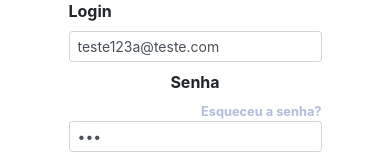
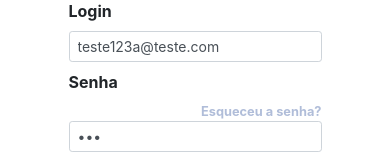
Before and after one commit to juliano988/SimIntelig-ncia-dev-challenge, a Next.js app: page /login in a window 390 px wide. Shown: the part 329-489 px from the top of the page. Built offline with nearby package versions, Linux system fonts and the light colour scheme.

Commit message:
Correção de bugs

```diff
--- a/pages/login.tsx
+++ b/pages/login.tsx
@@ -69,8 +69,8 @@ export default function Login() {
               </Form.Group>
 
               <Form.Group className="w-100 mb-2">
-                <div className="d-flex align-items-center">
-                  <Form.Label className="font-weight-bold">Senha</Form.Label>
+                <div className=" d-flex align-items-center">
+                  <Form.Label className={styles.senha_label + " font-weight-bold"}>Senha</Form.Label>
                   <p style={{ fontSize: '0.8rem', color: '#b0bdd9' }} className="w-100 text-right mb-0 font-weight-bold">Esqueceu a senha?</p>
                 </div>
                 <Form.Control type="password" placeholder="Sua senha" size="sm" defaultValue="123" isInvalid={errors.password} {...register("password")} />
--- a/styles/login-styles.module.scss
+++ b/styles/login-styles.module.scss
@@ -17,6 +17,9 @@
   .form_input{
     width: 100%;
   }
+  .senha_label{
+    align-self: flex-start;
+  }
   .char_div {
     display: none;
   }
```
